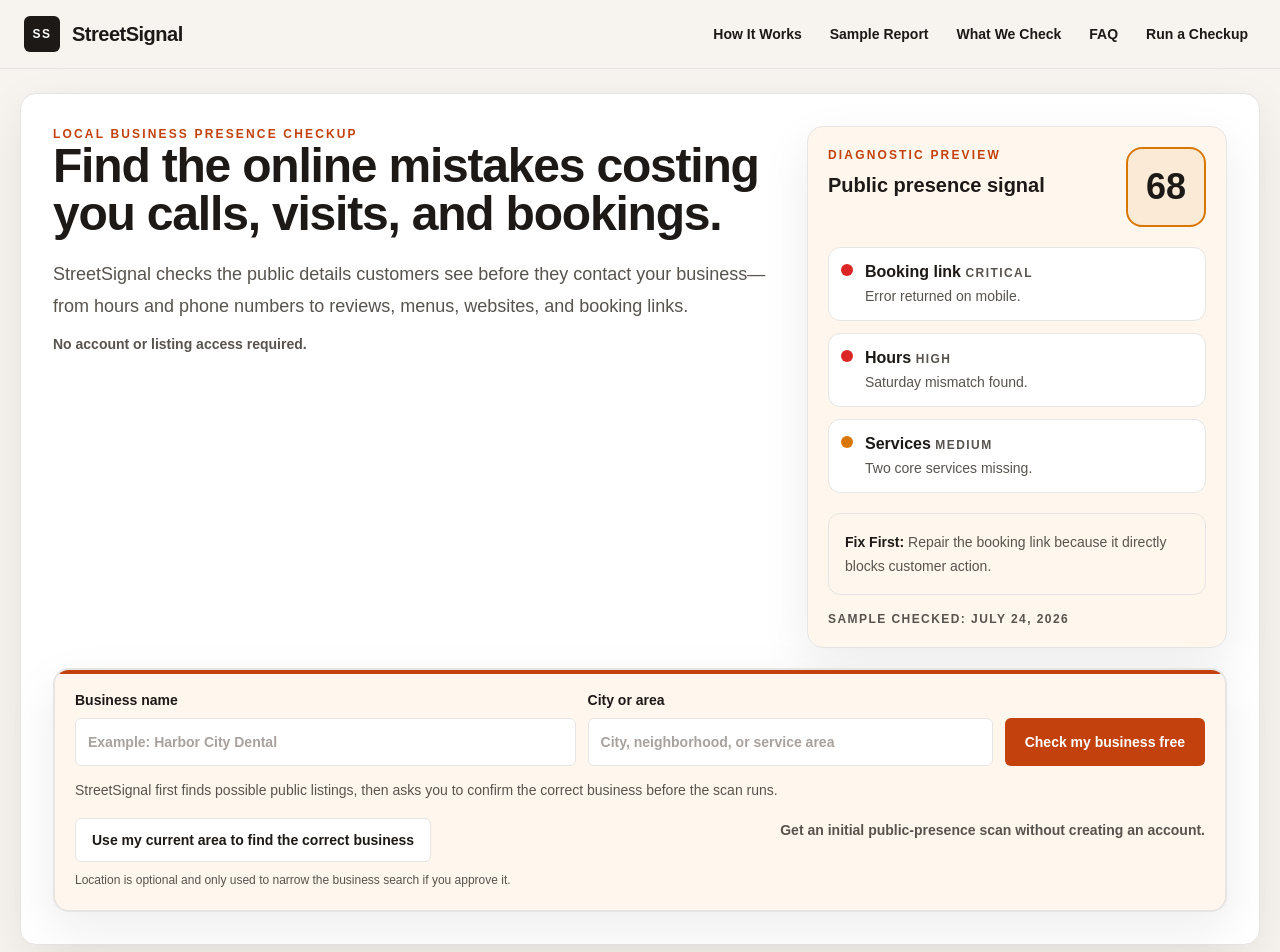
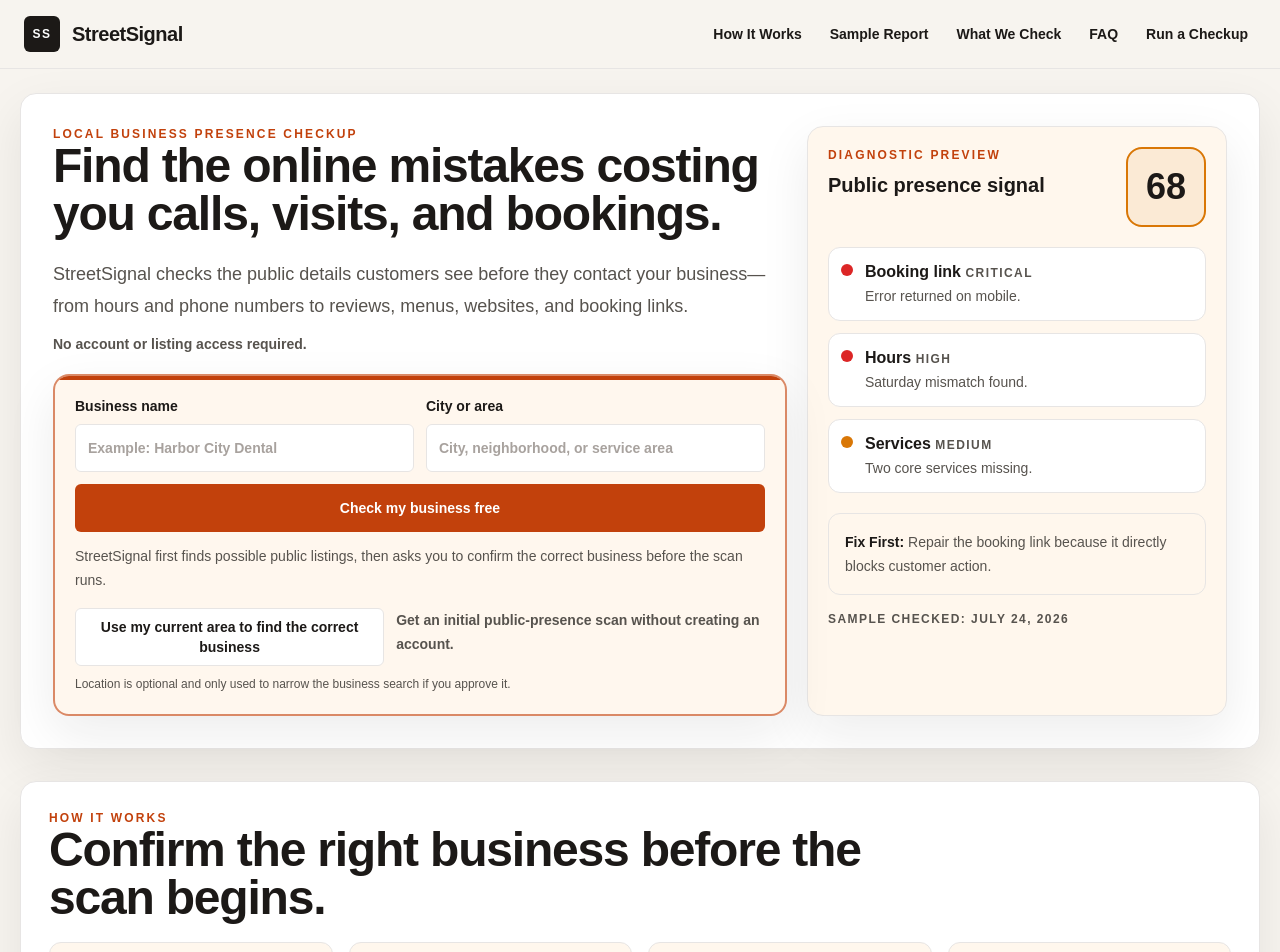
Before and after one commit to glassonglassharley/Business-Scope, a Next.js app: page / in a window 1280 px wide. Shown: the top 952 px of the page. Built offline with nearby package versions, Linux system fonts and the light colour scheme.

Commit message:
Move homepage search form into hero

```diff
--- a/src/app/globals.css
+++ b/src/app/globals.css
@@ -110,10 +110,6 @@
 
   .hero-subcopy {
     @apply mt-5 max-w-3xl text-lg leading-8 text-slate-700;
-  }
-
-  .hero-form-wrap {
-    @apply lg:col-span-2;
   }
 
   .diagnostic-preview {
@@ -438,6 +434,10 @@
     @apply absolute inset-x-0 top-0 h-1 bg-brand;
   }
 
+  .diagnostic-form.compact {
+    @apply mt-5 border-brand/60 bg-search-surface/90 shadow-soft;
+  }
+
   .field-label {
     @apply block text-sm font-black text-ink;
   }
--- a/src/app/page.jsx
+++ b/src/app/page.jsx
@@ -175,11 +175,9 @@
             {BRAND} checks the public details customers see before they contact your business—from hours and phone numbers to reviews, menus, websites, and booking links.
           </p>
           <p className="mt-3 text-sm font-bold text-slate-700">No account or listing access required.</p>
+          <BusinessSearch onAuditComplete={onAuditComplete} variant="compact" />
         </div>
         <DiagnosticPreview checkedDate={checkedDate} />
-        <div className="hero-form-wrap">
-          <BusinessSearch onAuditComplete={onAuditComplete} />
-        </div>
       </section>
 
       <HowItWorks />
--- a/src/components/BusinessSearch.jsx
+++ b/src/components/BusinessSearch.jsx
@@ -182,7 +182,7 @@
 
   return (
     <form id="business-search" className={variant === "compact" ? "diagnostic-form compact" : "diagnostic-form"} onSubmit={handleSubmit} noValidate>
-      <div className="grid gap-3 lg:grid-cols-[1.05fr_0.85fr_auto] lg:items-end">
+      <div className={variant === "compact" ? "grid gap-3 md:grid-cols-2" : "grid gap-3 lg:grid-cols-[1.05fr_0.85fr_auto] lg:items-end"}>
         <label className="field-label" htmlFor="business-search-business">
           Business name
           <input
@@ -213,7 +213,7 @@
           {errors.location && <span id="business-location-error" className="form-error">{errors.location}</span>}
         </label>
 
-        <button className="primary-button min-h-12 w-full whitespace-nowrap lg:w-auto" type="submit" disabled={busy} aria-busy={busy}>
+        <button className={variant === "compact" ? "primary-button min-h-12 w-full whitespace-nowrap md:col-span-2" : "primary-button min-h-12 w-full whitespace-nowrap lg:w-auto"} type="submit" disabled={busy} aria-busy={busy}>
           {buttonLabel(status, hasSelection)}
         </button>
       </div>
```
